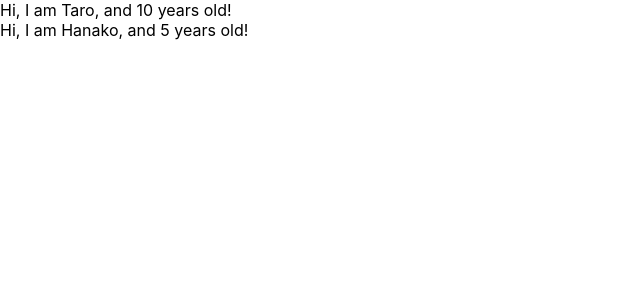
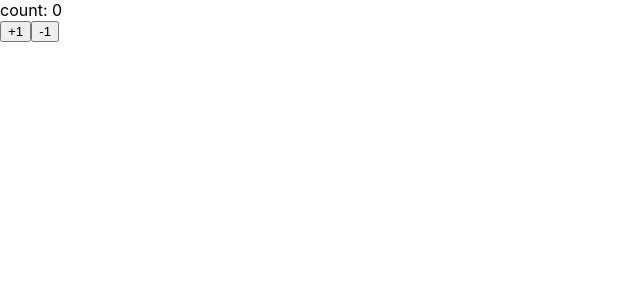
Before and after one commit to WizBright0914/udemy-react-redux-crud-application, a React (Create React App) app: page / in a window 1280 px wide. Shown: the top 300 px of the page, without its empty margins (0-640 px from the left). Built offline with nearby package versions, Linux system fonts and the light colour scheme.

Commit message:
learn state and setState

```diff
--- a/src/App.js
+++ b/src/App.js
@@ -1,30 +1,37 @@
-import React from 'react'
-import PropTypes from 'prop-types'
-function App() {
-  const profiles = [
-    {name:"Taro", age: 10},
-    {name:"Hanako", age: 5},
-  ]
+import React, { Component } from 'react'
 
-  return (
-  <div>
-    {
-profiles.map((profiles, index)=>{
-  return <User name={profiles.name} age={profiles.age} key={index}></User>
-})
-    }
-  </div>
+const App = () => <Counter></Counter>
 
-  );
-}
 
-const User = (props) => {
-  return <div>Hi, I am {props.name}, and {props.age} years old! </div>
-}
+class Counter extends Component{
+  constructor(props){
+    super(props)
+    console.log(this.state)
+    this.state = {count:0}
+  }
 
-User.propTypes = {
-  name:PropTypes.string,
-  age:PropTypes.number.isRequired
+  handlePlusButton = () =>{
+    console.log("handlePlusButton")
+    console.log(this.state.count)
+
+    this.setState({count:this.state.count + 1 })
+  }
+
+  handleMinusButton = () =>{
+    console.log("handleMinusButton")
+    this.setState({count: this.state.count - 1 })
+  }
+  render(){
+    console.log(this.state)
+    return(
+    <>
+      <div>count: {this.state.count}</div>
+      <button onClick={this.handlePlusButton}>+1</button>
+      <button onClick={this.handleMinusButton}>-1</button>
+    </>
+    )
+  }
+
 }
 
 export default App;
```
